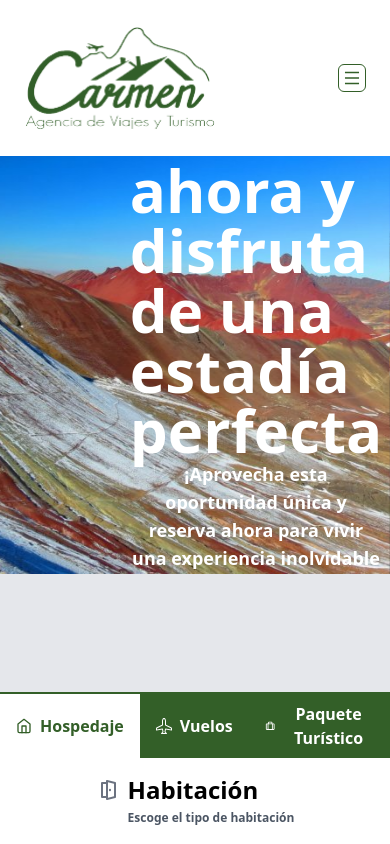
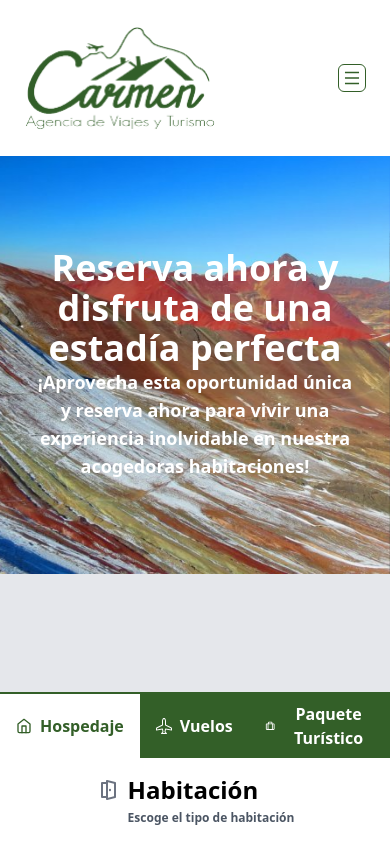
Before and after one commit to sistemasisosgruop/Front-ProyectoCarmen, a React (Vite) app: page / in a window 390 px wide. Shown: the top 844 px of the page. Built offline with nearby package versions, Linux system fonts and the light colour scheme.

Commit message:
cambio de estilos para el modo responsivo

```diff
--- a/src/components/Masthead.tsx
+++ b/src/components/Masthead.tsx
@@ -1,5 +1,6 @@
 import { Autoplay, EffectFade } from 'swiper'
 import { Swiper, SwiperSlide } from 'swiper/react'
+import { useLang } from '../hooks/useLang'
 import 'swiper/css'
 import 'swiper/css/autoplay'
 import 'swiper/css/effect-fade'
@@ -13,6 +14,8 @@ const sliderImages = [
 ]
 
 const Masthead = (): JSX.Element => {
+  const { t } = useLang()
+
   return (
     <section className='w-full overflow-hidden relative'>
       <Swiper
@@ -31,12 +34,12 @@ const Masthead = (): JSX.Element => {
           </SwiperSlide>
         ))}
       </Swiper>
-      <article className='absolute top-0 left-0 w-full h-full px-64 py-4 z-10 grid place-content-center'>
-        <h2 className='text-6xl font-bold text-white'>
-          Reserva ahora y disfruta de una estadía perfecta
+      <article className='absolute top-0 left-0 w-full h-full px-8 py-4 z-10 grid place-content-center xl:px-64'>
+        <h2 className='text-4xl text-center font-bold text-white xl:text-6xl'>
+          {t('masthead.title')}
         </h2>
         <p className='text-white text-center text-lg font-semibold'>
-          ¡Aprovecha esta oportunidad única y reserva ahora para vivir una experiencia inolvidable en nuestra acogedoras habitaciones!
+          {t('masthead.description')}
         </p>
       </article>
     </section>
```
